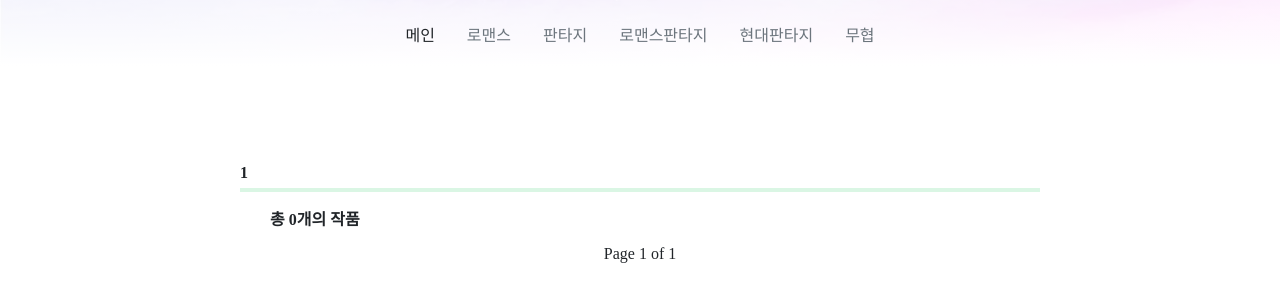
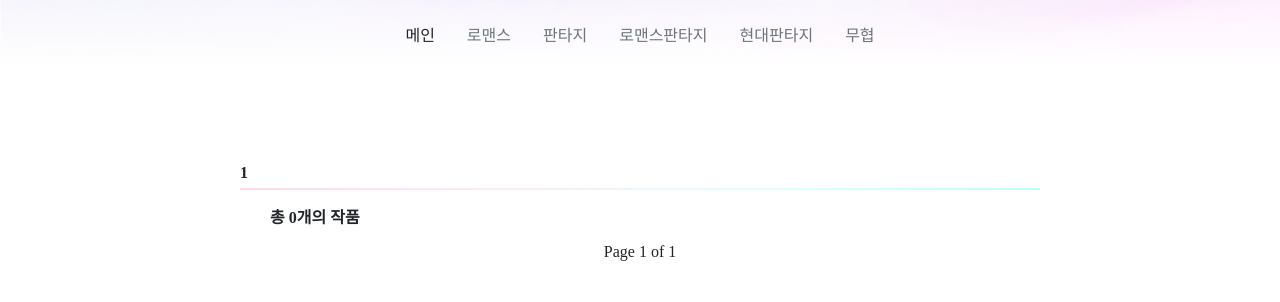
Before and after one commit to zeonga1102/webtachu, a Django app: page /book/genre/1 in a window 1280 px wide. Shown: the part 293-595 px from the top of the page. Run offline with Django 4.2, Linux system fonts and the light colour scheme; data that the repository does not hold is empty.

Commit message:
ENH: hr태그 색상 변경

```diff
--- a/static/css/genre.css
+++ b/static/css/genre.css
@@ -13,8 +13,13 @@ body{
 }
 
 .title_hr{
-    border: 2px solid #6DDB94;
     margin-top: 2px;
+    height: 2px;
+    border: 0;
+    background:
+    linear-gradient(to left, rgba(176,255,255,.8), rgba(176,255,255,0) 70.71%),
+    linear-gradient(to right, rgba(255, 206, 229, .8), rgba(255, 206, 229, 0) 70.71%);
+    opacity: initial;
 }
 
 .title_font {
--- a/static/css/main.css
+++ b/static/css/main.css
@@ -1,7 +1,12 @@
 .main_hr {
     margin: 5px auto 10px auto;
     width: 1200px;
-    border: 2px solid #6DDB94;
+    height: 2px;
+    border: 0;
+    background:
+    linear-gradient(to left, rgba(176,255,255,.8), rgba(176,255,255,0) 70.71%),
+    linear-gradient(to right, rgba(255, 206, 229, .8), rgba(255, 206, 229, 0) 70.71%);
+    opacity: initial;
 }
 
 body {
```
